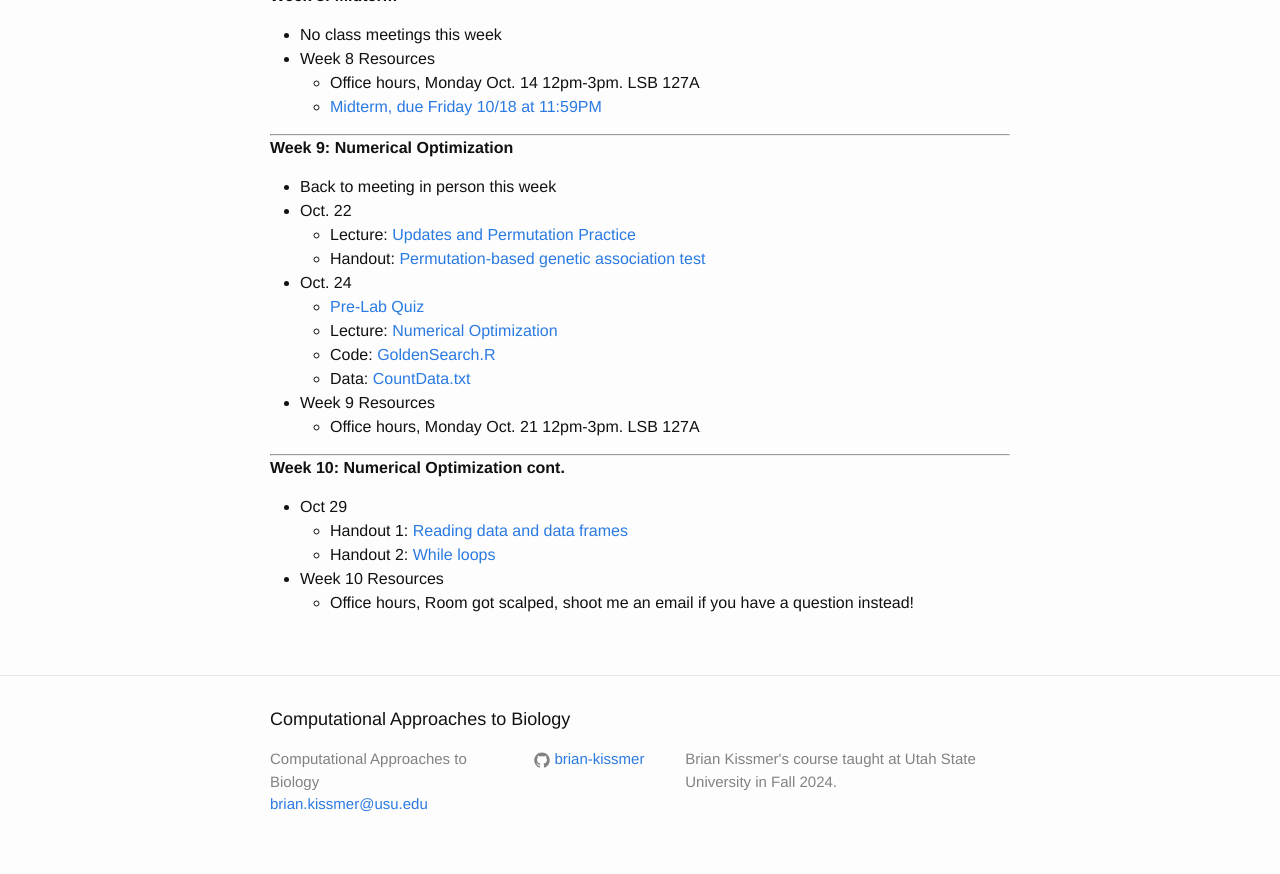
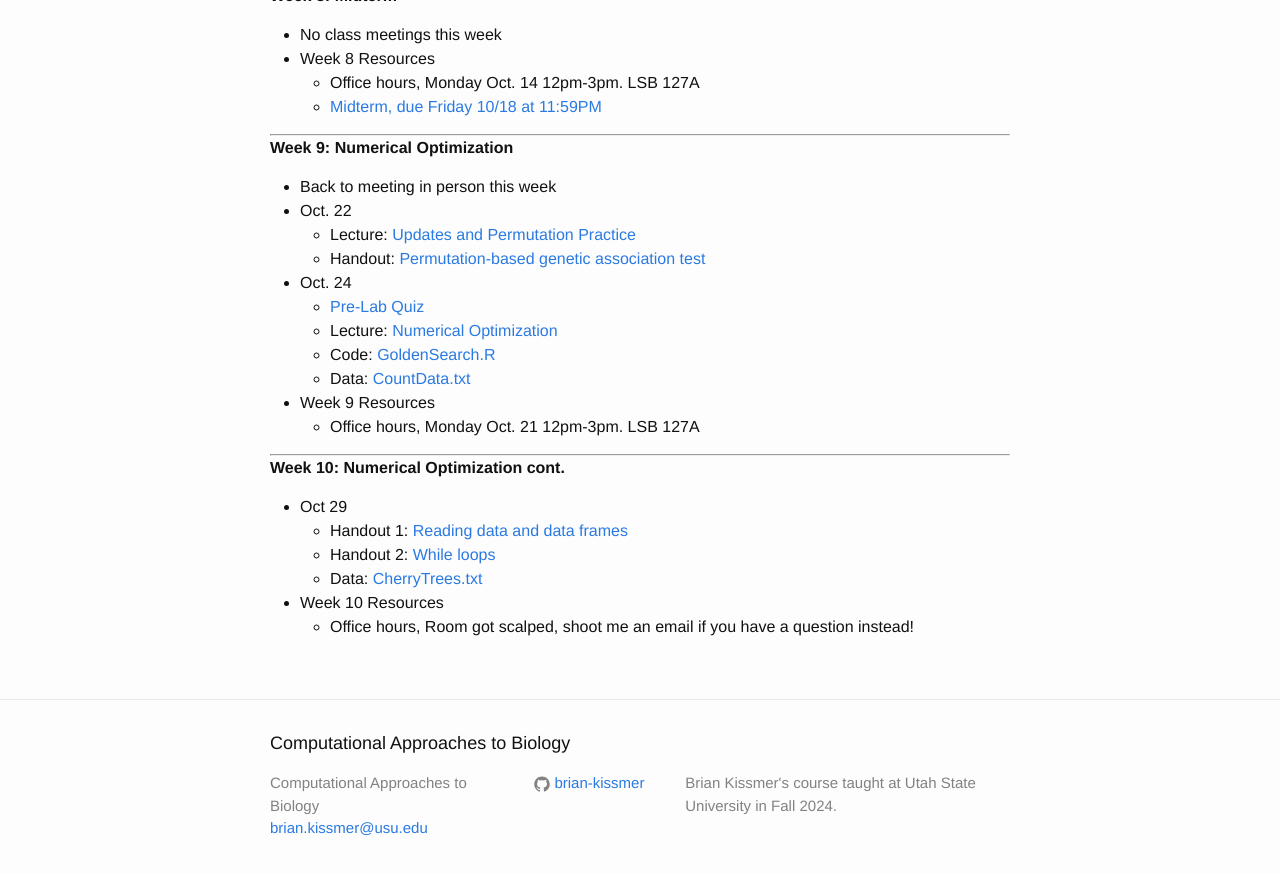
Before and after one commit to brian-kissmer/brian-kissmer.github.io, a Jekyll site: the page built from Schedule.md, in a window 1280 px wide and 900 px high, scrolled down 2352 px. Shown: the top 874 px of the window. Built offline with Jekyll 4.4.1, drawn with Linux system fonts in a browser that asks for light colours.

Commit message:
Update Schedule.md

```diff
--- a/Schedule.md
+++ b/Schedule.md
@@ -142,5 +142,6 @@ layout: page
 * Oct 29
     * Handout 1: [Reading data and data frames]({{ site.baseurl }}/worksheets/dataframes.html)
     * Handout 2: [While loops]({{ site.baseurl }}/worksheets/while_loops.html)
+    * Data: [CherryTrees.txt]({{ site.baseurl }}/data/CherryTrees.txt)
 * Week 10 Resources
     * Office hours, Room got scalped, shoot me an email if you have a question instead!
```
